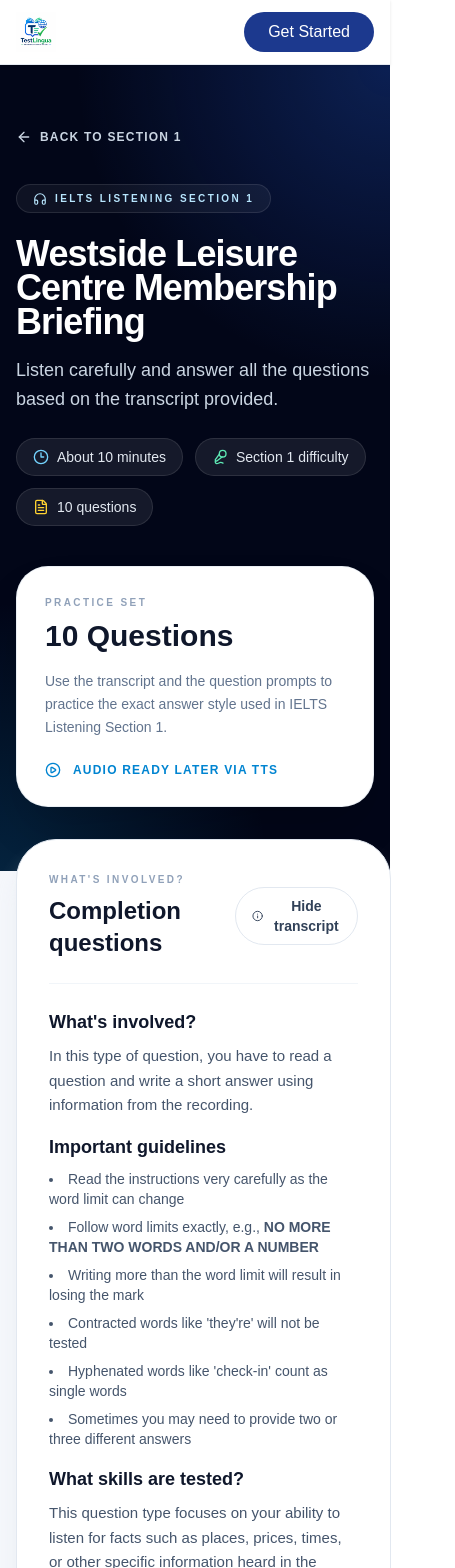
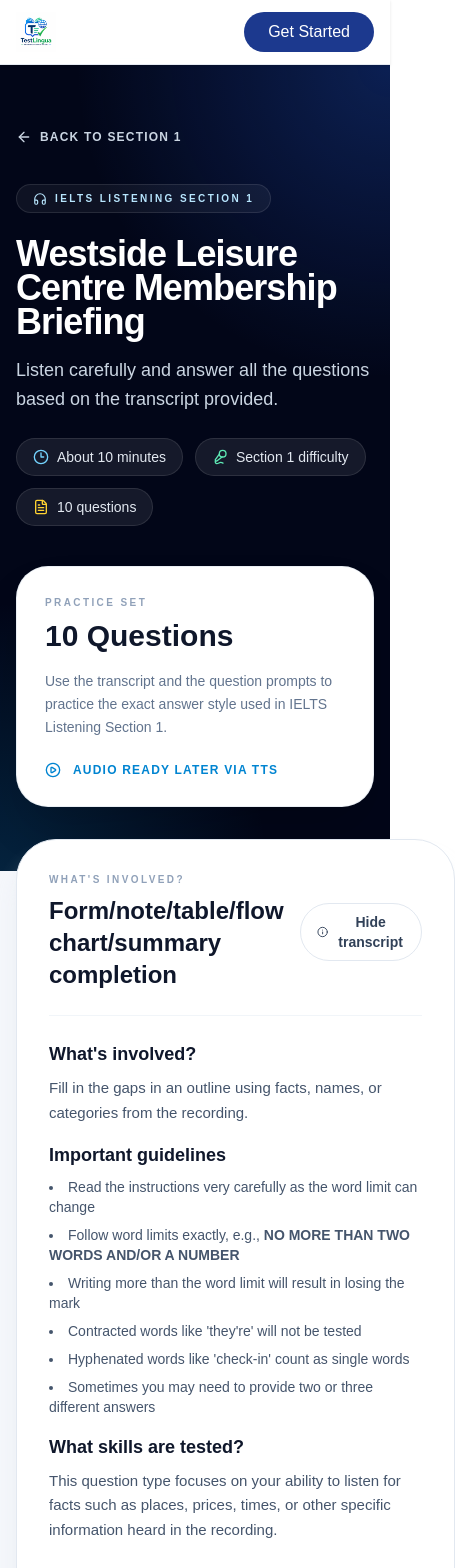
Before and after one commit to nidhi-webdev/TestLingua, a Next.js app: page /exams/ielts/listening/section-1/1 in a window 390 px wide. Shown: the top 1568 px of the page, 455 px wide, since content can reach past the window. Built offline with nearby package versions, Linux system fonts and the light colour scheme; no server answers.

Commit message:
section 1 audio

```diff
--- a/src/app/exams/ielts/listening/section-1/[type]/page.tsx
+++ b/src/app/exams/ielts/listening/section-1/[type]/page.tsx
@@ -81,7 +81,7 @@ export default function ListeningSection1TypePage() {
                 <div>
                   <p className="text-[10px] font-black uppercase tracking-[0.24em] text-slate-400">What&apos;s involved?</p>
                   <h2 className="mt-2 text-2xl font-black text-slate-900">
-                    {routeType === "type-6" ? "Short-answer questions" : "Completion questions"}
+                    {routeType === "type-6" ? "Short-answer questions" : "Form/note/table/flow chart/summary completion"}
                   </h2>
                 </div>
                 <button
@@ -97,7 +97,9 @@ export default function ListeningSection1TypePage() {
                 <div>
                   <h3 className="text-lg font-bold text-slate-900 mb-2">What&apos;s involved?</h3>
                   <p>
-                    In this type of question, you have to read a question and write a short answer using information from the recording.
+                    {routeType === "type-6"
+                      ? "In this type of question, you have to read a question and write a short answer using information from the recording."
+                      : "Fill in the gaps in an outline using facts, names, or categories from the recording."}
                   </p>
                 </div>
 
@@ -147,12 +149,41 @@ export default function ListeningSection1TypePage() {
                   </div>
                   <div>
                     <p className="text-[10px] font-black uppercase tracking-[0.24em] text-slate-400">Practice Questions</p>
-                    <h2 className="text-2xl font-black text-slate-900">Completion questions</h2>
+                    <h2 className="text-2xl font-black text-slate-900">
+                      {routeType === "type-6" ? "Short-answer questions" : "Form/note/table/flow chart/summary completion"}
+                    </h2>
                   </div>
                 </div>
 
                 <div className="space-y-4">
+                  {routeType === "type-4" ? (
+                    <div className="bg-slate-50 border-2 border-slate-200 rounded-[2rem] overflow-hidden">
+                      <div className="bg-slate-900 px-8 py-4 flex items-center justify-between">
+                        <h3 className="text-white font-black uppercase tracking-widest text-xs">Membership Form</h3>
+                        <span className="text-slate-400 text-[10px] font-bold tracking-widest">OFFICIAL PRACTICE</span>
+                      </div>
+                      <div className="p-8 sm:p-10 space-y-8">
                         {questions.map((question) => (
+                          <div key={question.id} className="grid sm:grid-cols-[1fr_1.5fr] gap-6 items-center group">
+                            <label className="text-sm font-bold text-slate-700 flex items-center gap-3">
+                              <span className="w-6 h-6 rounded bg-slate-900 text-white flex items-center justify-center text-[10px] font-black">{question.order}</span>
+                              {question.text}
+                            </label>
+                            <div className="relative">
+                              <input
+                                type="text"
+                                value={answers[question.id] || ""}
+                                onChange={(event) => setAnswers((prev) => ({ ...prev, [question.id]: event.target.value }))}
+                                placeholder="Type answer..."
+                                className="w-full rounded-xl border border-slate-300 bg-white px-5 py-3 text-sm font-black outline-none transition focus:border-sky-600 focus:ring-4 focus:ring-sky-100 shadow-sm"
+                              />
+                            </div>
+                          </div>
+                        ))}
+                      </div>
+                    </div>
+                  ) : (
+                    questions.map((question) => (
                       <div key={question.id} className="rounded-2xl border border-slate-200 p-4 sm:p-5 bg-slate-50/80">
                         <div className="flex items-start justify-between gap-4">
                           <div>
@@ -160,7 +191,7 @@ export default function ListeningSection1TypePage() {
                             <p className="mt-2 text-base font-semibold text-slate-900">{question.text}</p>
                           </div>
                           <span className="text-[10px] font-black uppercase tracking-widest text-sky-600 bg-sky-50 px-2.5 py-1 rounded-full">
-                          Gap fill
+                            {question.type === "short_answer" ? "Short Answer" : "Gap fill"}
                           </span>
                         </div>
                         {question.type === "multiple_choice" ? (
@@ -183,9 +214,6 @@ export default function ListeningSection1TypePage() {
                                 </button>
                               );
                             })}
-                          <p className="text-xs text-slate-400 font-medium">
-                            Correct answer: {question.answer.join(" / ")}
-                          </p>
                           </div>
                         ) : (
                           <div className="mt-4 grid gap-3 sm:grid-cols-[1fr_auto] sm:items-center">
@@ -196,9 +224,6 @@ export default function ListeningSection1TypePage() {
                               placeholder="Type your answer"
                               className="w-full rounded-xl border border-slate-200 bg-white px-4 py-3 text-sm font-medium outline-none transition focus:border-sky-500 focus:ring-4 focus:ring-sky-100"
                             />
-                          <p className="text-xs text-slate-400 font-medium sm:text-right">
-                            Accepts: {question.answer.join(" / ")}
-                          </p>
                           </div>
                         )}
                         {question.transcript && (
@@ -207,7 +232,8 @@ export default function ListeningSection1TypePage() {
                           </p>
                         )}
                       </div>
-                  ))}
+                    ))
+                  )}
                 </div>
               </div>
 
--- a/src/app/exams/ielts/listening/section-4/page.tsx
+++ b/src/app/exams/ielts/listening/section-4/page.tsx
@@ -104,9 +104,9 @@ export default function Section4Dashboard() {
           </div>
         </div>
 
-        <div className="max-w-7xl mx-auto px-4 sm:px-6 lg:px-8 pt-20">
-          {/* Type Selection Cards - 3 Columns in one line */}
-          <div className="grid md:grid-cols-2 lg:grid-cols-3 gap-8">
+        <div className="max-w-6xl mx-auto px-4 sm:px-6 lg:px-8 pt-20">
+          {/* Type Selection Cards - Reverted to 2-Column Grid */}
+          <div className="grid md:grid-cols-2 gap-10">
             {questionTypes.map((type) => (
               <Link
                 key={type.id}
--- a/src/data/mock-listening-test.ts
+++ b/src/data/mock-listening-test.ts
@@ -806,19 +806,31 @@ const type2Test: ListeningTest = {
 };
 
 const type4Section2Transcript = `
-RECEPTIONIST: Good morning, and welcome to Westside Leisure Centre. I'm Claire, the membership coordinator, and I'm delighted to help you get started with us today. Let me give you an overview of our membership packages and facilities.
-
-We have three main membership options. The Basic membership costs £35 per month and gives you access to the gym and swimming pool during standard hours, which are 6 AM to 10 PM, Monday to Friday, and 8 AM to 6 PM on weekends. The Premium membership, at £60 per month, includes everything in Basic plus access to all classes, including yoga, pilates, spin, and circuit training. You'll also get priority booking for classes and personal training sessions. Finally, our Elite membership at £90 per month is our most comprehensive option. It includes gym, pool, and classes, plus unlimited personal training consultations, access to the sauna and steam room, and extended hours until 11 PM on weekdays.
-
-All memberships include a complimentary induction session where a trainer will show you how to use the equipment safely. We also provide access to our online portal where you can book classes, track your progress, and access workout videos.
-
-Now, regarding our facilities. We have a fully equipped gymnasium with cardio machines, free weights, and resistance equipment. The swimming pool is 25 metres and has dedicated lanes for lap swimming plus a shallow end for aqua aerobics. Our teaching studios host group fitness classes throughout the day. We also have a physiotherapy clinic on site if you need any rehabilitation or injury support. The sauna and steam room are complimentary for Premium and Elite members, though Basic members can pay a small fee to use them.
-
-For new members, we have a special promotion running this month. If you commit to a 12-month membership, you'll receive the first month completely free, plus a free gym bag and water bottle. Payment can be made by monthly direct debit or annual payment, and we accept all major credit cards.
-
-Cancellation is straightforward – you simply give us 30 days' notice in writing, though if you're within the first 30 days of membership, there's a one-time £25 cancellation fee. We also offer a 7-day free trial if you'd like to experience the facilities before committing.
-
-One important note: we have a strict no-phones policy in the gym areas for safety reasons, and we ask all members to wipe down equipment after use. We're located at 47 Northgate Street, there's free parking for members, and we're just a five-minute walk from the train station. Do you have any questions before we proceed with your registration?
+RECEPTIONIST: Good morning, and welcome to Westside Leisure Centre. I'm Claire, the membership coordinator. How can I help you today?
+CUSTOMER: Hi Claire, I'm interested in joining the centre. Could you give me some information about your membership packages?
+RECEPTIONIST: Of course! We actually have three main options. Our Basic membership is quite popular—that's thirty-five pounds per month. It gives you full access to the gym and swimming pool during our standard hours.
+CUSTOMER: And what are those hours, exactly?
+RECEPTIONIST: On weekdays, we're open from six AM to ten PM. Then on weekends, it's eight AM to six PM.
+CUSTOMER: That sounds reasonable. What about your other plans?
+RECEPTIONIST: Well, we have the Premium membership for sixty pounds a month. That includes everything in the Basic plan, plus access to all our group classes—things like yoga, pilates, spin, and circuit training. You also get priority when booking those sessions.
+CUSTOMER: I see. And you mentioned a third option?
+RECEPTIONIST: Yes, that's our Elite membership at ninety pounds per month. It's our most comprehensive package. You get unlimited personal training consultations, access to the sauna and steam room, and we even extend the hours until eleven PM on weekdays just for Elite members.
+CUSTOMER: That's a lot of features! Does every new member get any help starting out?
+RECEPTIONIST: Absolutely. All memberships include a complimentary induction session where a professional trainer will show you how to use all the equipment safely. You'll also get access to our online portal for tracking your progress.
+CUSTOMER: Great. Aside from the gym and pool, are there any other facilities I should know about?
+RECEPTIONIST: We have a physiotherapy clinic right here on site for injury support. And as I mentioned, the sauna and steam room are free for Premium and Elite members, though Basic members can use them for a small extra fee.
+CUSTOMER: Are there any special promotions for joining this month?
+RECEPTIONIST: Yes, if you sign up for a twelve-month commitment, your first month is completely free! We'll even throw in a free gym bag and a water bottle.
+CUSTOMER: That's a great deal. How does the payment work?
+RECEPTIONIST: Most people set up a monthly direct debit, but you can also make an annual payment if you prefer. We accept all major credit cards.
+CUSTOMER: And what if I need to cancel at some point?
+RECEPTIONIST: It's very simple. You just need to give us thirty days' notice in writing. Just keep in mind that if you cancel within your very first month, there's a one-time twenty-five pound fee. We do offer a seven-day free trial if you want to test the waters first!
+CUSTOMER: Perfect. One last thing—where exactly are you located and is there parking?
+RECEPTIONIST: We're at forty-seven Northgate Street. There's plenty of free parking for members, and we're only a five-minute walk from the train station.
+CUSTOMER: Excellent. Are there any specific rules I should follow in the gym?
+RECEPTIONIST: Just two main ones: we have a strict no-phones policy in the workout areas for safety, and we ask everyone to wipe down the equipment after they use it.
+CUSTOMER: That makes sense. Well, I think I have everything I need.
+RECEPTIONIST: Wonderful! Shall we proceed with your registration?
 `;
 
 const type4Section2Test: ListeningTest = {
@@ -831,81 +843,81 @@ const type4Section2Test: ListeningTest = {
   questions: [
     {
       id: "l4s2q1",
-      section: 2,
-      type: "completion",
-      text: "Basic membership costs: £_____ per month",
+      section: 1,
+      type: "completion",
+      text: "Basic membership monthly fee:",
       answer: ["35"],
       order: 1
     },
     {
       id: "l4s2q2",
-      section: 2,
-      type: "completion",
-      text: "Premium membership provides access to all classes including _____, pilates, spin, and circuit training",
+      section: 1,
+      type: "completion",
+      text: "Premium membership (classes):",
       answer: ["yoga"],
       order: 2
     },
     {
       id: "l4s2q3",
-      section: 2,
-      type: "completion",
-      text: "Elite membership costs: £_____ per month",
+      section: 1,
+      type: "completion",
+      text: "Elite membership monthly fee:",
       answer: ["90"],
       order: 3
     },
     {
       id: "l4s2q4",
-      section: 2,
-      type: "completion",
-      text: "Standard gym hours are 6 AM to 10 PM on weekdays and _____ to 6 PM on weekends",
+      section: 1,
+      type: "completion",
+      text: "Weekend opening time:",
       answer: ["8 AM"],
       order: 4
     },
     {
       id: "l4s2q5",
-      section: 2,
-      type: "completion",
-      text: "The swimming pool is _____ metres long",
-      answer: ["25"],
+      section: 1,
+      type: "completion",
+      text: "Swimming pool length:",
+      answer: ["25", "25 metres"],
       order: 5
     },
     {
       id: "l4s2q6",
-      section: 2,
-      type: "completion",
-      text: "New members with 12-month commitment receive _____ month completely free",
-      answer: ["first", "the first"],
+      section: 1,
+      type: "completion",
+      text: "Promotion: commitment for",
+      answer: ["12 months"],
       order: 6
     },
     {
       id: "l4s2q7",
-      section: 2,
-      type: "completion",
-      text: "Membership cancellation requires _____ days' written notice",
-      answer: ["30"],
+      section: 1,
+      type: "completion",
+      text: "Cancellation notice period:",
+      answer: ["30 days"],
       order: 7
     },
     {
       id: "l4s2q8",
-      section: 2,
-      type: "completion",
-      text: "There is a one-time cancellation fee of £_____ if cancelled within 30 days",
-      answer: ["25"],
+      section: 1,
+      type: "completion",
+      text: "One-time cancellation fee:",
+      answer: ["25", "25 pounds"],
       order: 8
     },
     {
       id: "l4s2q9",
-      section: 2,
-      type: "completion",
-      text: "The leisure centre is located at _____ Northgate Street",
+      section: 1,
+      type: "completion",
+      text: "Address: Northgate Street number",
       answer: ["47"],
       order: 9
     },
     {
       id: "l4s2q10",
-      section: 2,
-      type: "completion",
-      text: "Members must wipe down _____ after use",
+      section: 1,
+      type: "completion",
+      text: "Rule: must wipe down",
       answer: ["equipment"],
       order: 10
     }
```
Lines whose indentation alone changed are shown as unchanged.
